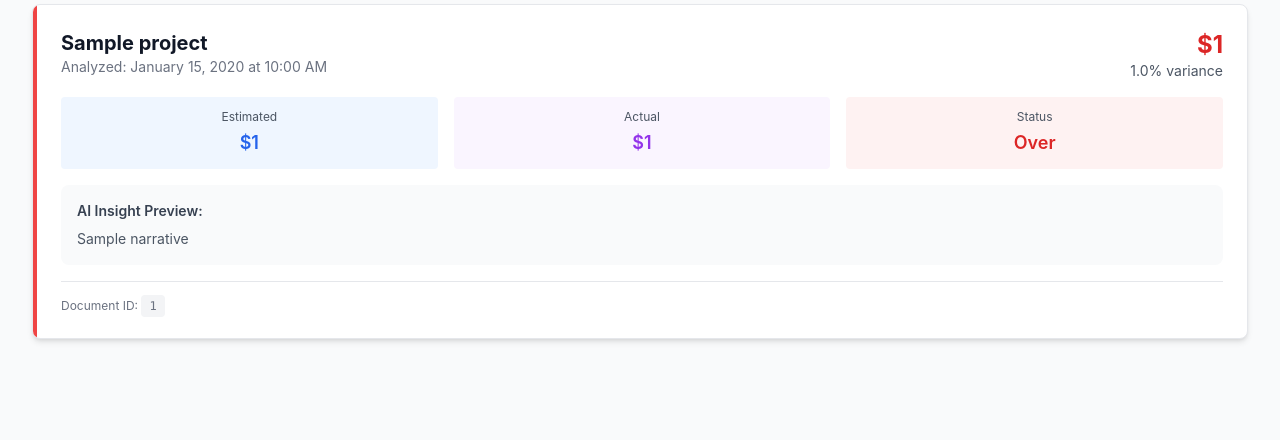
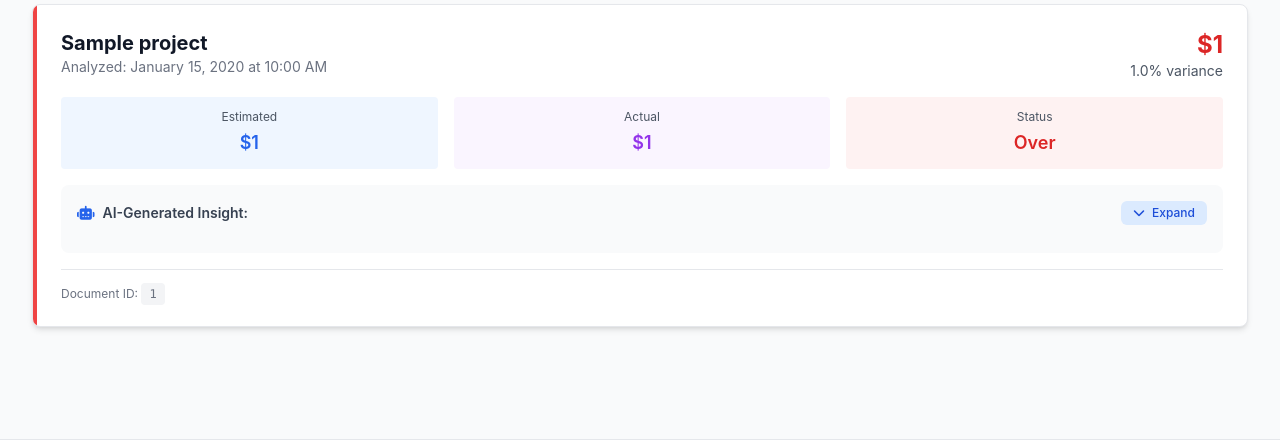
Before and after one commit to andrew-freeland/est2actual, a Flask app: template web/templates/patterns.html in a window 1280 px wide. Shown: the part 403-843 px from the top of the page. Run offline with Flask 3, Linux system fonts and the light colour scheme; the template is opened without the code that fills it: most values are stand-ins (such as "Sample title", 1, 10 or a date in 2020); some libraries are stand-ins or nearby versions.

Commit message:
Add intelligent project titles and collapsible pattern summaries
User Requests:
1. Auto-generate intelligent, descriptive titles based on project content
2. Make pattern page summaries fully collapsible with styled buttons
3. Show entire summary (not truncated) when expanded
4. Collapsed by default

Changes:

1. report/generate_summary.py
   - Add generate_project_title() function
   - Analyzes variance severity and primary cost category
   - Generates titles like:
     * "Slight Overrun - Foundation Work Project"
     * "Major Savings - Framing Project"
     * "On-Budget - Kitchen Remodel"
   - Falls back to user-provided name if not generic

2. routes/api.py
   - Call generate_project_title() after summary stats
   - Use intelligent_title for Firestore storage
   - Include intelligent_title in API response
   - Store original project_name in metadata for reference

3. web/templates/result.html
   - Display intelligent_title instead of project_name
   - Fallback to project_name if intelligent_title not available

4. web/templates/patterns.html
   - Replace truncated narrative preview with full collapsible version
   - Add styled expand/collapse button:
     * Blue background (bg-blue-100)
     * Lighter color for subtlety
     * Hover effect (hover:bg-blue-200)
     * Font Awesome chevron icon
     * "Expand" / "Collapse" text
   - JavaScript toggle function:
     * Shows/hides full narrative
     * Updates button text and icon
     * Smooth transitions
   - Narratives collapsed by default (hidden class)
   - Full AI insight shown when expanded (whitespace-pre-line)

Example Intelligent Titles Generated:
- 4.8% overrun → "Slight Overrun - Foundation Work Project"
- 12% overrun → "Significant Overrun - [Category] Project"
- 8% savings → "Good Savings - [Category] Project"
- 1% variance → "On-Budget - [Category] Project"

Pattern Page UX:
- Each project card shows full summary when expanded
- Button changes: "Expand ▼" → "Collapse ▲"
- Maintains formatting with whitespace-pre-line
- Smooth visual transitions
- Accessible with keyboard focus states

```diff
--- a/web/templates/patterns.html
+++ b/web/templates/patterns.html
@@ -150,13 +150,25 @@
                         </div>
                     </div>
 
-                    <!-- Narrative Preview -->
+                    <!-- Full Narrative (Collapsible) -->
                     {% if project.narrative %}
                     <div class="bg-gray-50 rounded-lg p-4">
-                        <h4 class="text-sm font-semibold text-gray-700 mb-2">AI Insight Preview:</h4>
-                        <p class="text-sm text-gray-600 line-clamp-3">
-                            {{ project.narrative[:300] }}{% if project.narrative|length > 300 %}...{% endif %}
-                        </p>
+                        <div class="flex justify-between items-center mb-3">
+                            <h4 class="text-sm font-semibold text-gray-700">
+                                <i class="fas fa-robot mr-2 text-blue-600"></i>AI-Generated Insight:
+                            </h4>
+                            <button
+                                onclick="toggleNarrative('narrative-{{ loop.index }}')"
+                                class="text-xs px-3 py-1 bg-blue-100 hover:bg-blue-200 text-blue-700 rounded-md transition font-medium focus:outline-none focus:ring-2 focus:ring-blue-300"
+                                id="toggle-btn-{{ loop.index }}"
+                            >
+                                <i class="fas fa-chevron-down mr-1"></i>
+                                <span>Expand</span>
+                            </button>
+                        </div>
+                        <div id="narrative-{{ loop.index }}" class="hidden text-sm text-gray-700 leading-relaxed whitespace-pre-line">
+                            {{ project.narrative }}
+                        </div>
                     </div>
                     {% endif %}
 
@@ -251,5 +263,30 @@
             </div>
         </div>
     </footer>
+
+    <!-- JavaScript for Collapsible Narratives -->
+    <script>
+        function toggleNarrative(narrativeId) {
+            const narrative = document.getElementById(narrativeId);
+            const btnId = 'toggle-btn-' + narrativeId.split('-')[1];
+            const button = document.getElementById(btnId);
+            const icon = button.querySelector('i');
+            const text = button.querySelector('span');
+
+            if (narrative.classList.contains('hidden')) {
+                // Expand
+                narrative.classList.remove('hidden');
+                icon.classList.remove('fa-chevron-down');
+                icon.classList.add('fa-chevron-up');
+                text.textContent = 'Collapse';
+            } else {
+                // Collapse
+                narrative.classList.add('hidden');
+                icon.classList.remove('fa-chevron-up');
+                icon.classList.add('fa-chevron-down');
+                text.textContent = 'Expand';
+            }
+        }
+    </script>
 </body>
 </html>
--- a/web/templates/result.html
+++ b/web/templates/result.html
@@ -3,7 +3,7 @@
 <head>
     <meta charset="UTF-8">
     <meta name="viewport" content="width=device-width, initial-scale=1.0">
-    <title>Analysis Results - {{ project_name }}</title>
+    <title>Analysis Results - {{ intelligent_title or project_name }}</title>
     <script src="https://cdn.tailwindcss.com"></script>
     <style>
         @keyframes slideIn {
@@ -55,7 +55,7 @@
 
         <!-- Project Header -->
         <div class="mb-8 slide-in">
-            <h1 class="text-4xl font-extrabold text-gray-900 mb-2">{{ project_name }}</h1>
+            <h1 class="text-4xl font-extrabold text-gray-900 mb-2">{{ intelligent_title or project_name }}</h1>
             <p class="text-gray-600">Estimate vs. Actual Cost Analysis</p>
         </div>
 
```
Also changed, not shown: report/generate_summary.py (+55 -0 lines), routes/api.py (+9 -3 lines).
